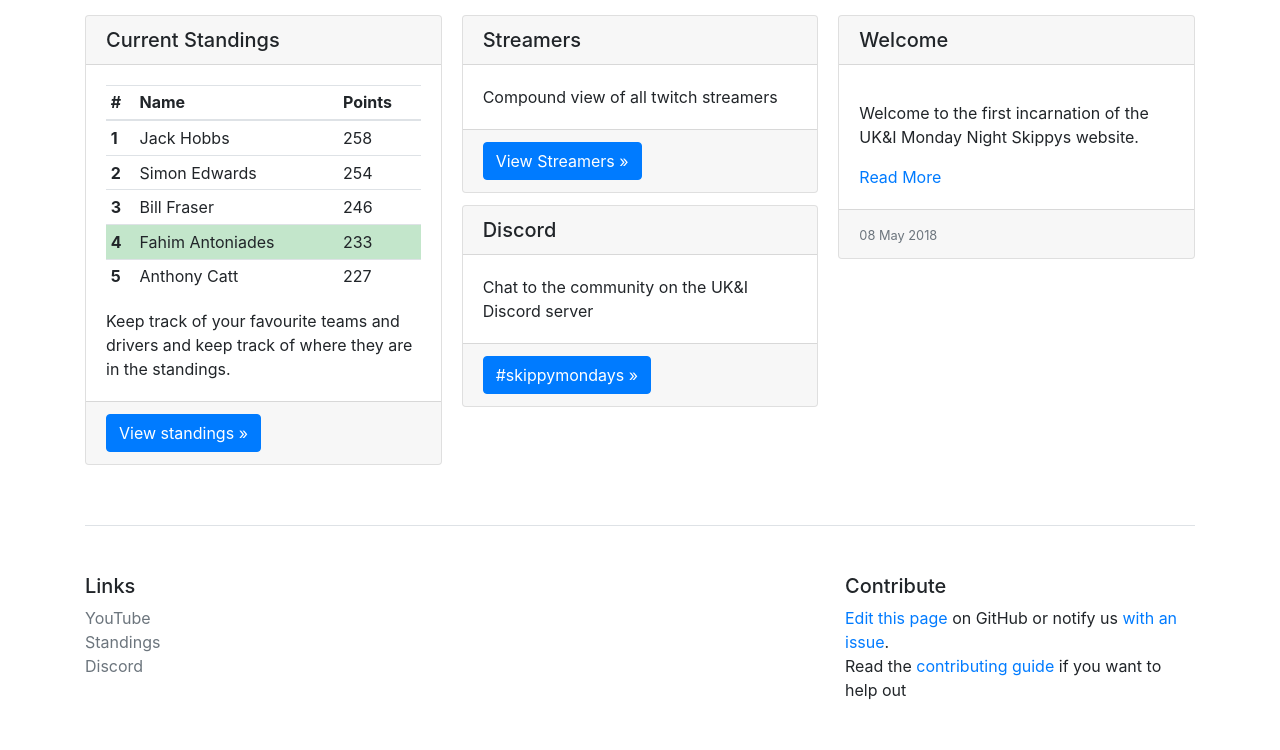
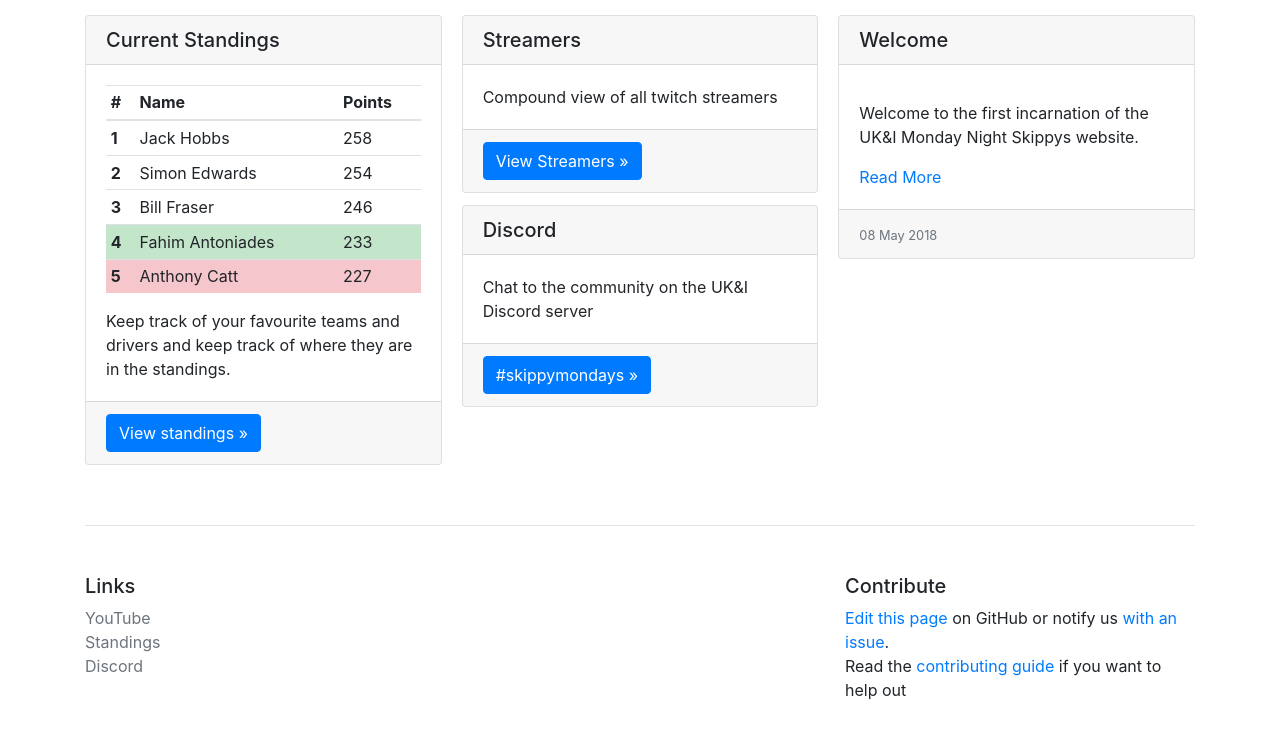
Before and after one commit to mondaynightskippys/mondaynightskippys.github.io, a Jekyll site: the page built from index.html, in a window 1280 px wide. Shown: the part 852-1602 px from the top of the page. Built offline with Jekyll 4.4.1, drawn with Linux system fonts in a browser that asks for light colours.

Commit message:
Highlight red when driver has a negative position change

```diff
--- a/index.html
+++ b/index.html
@@ -32,7 +32,7 @@ layout: default
           {% for driver in site.data.standings limit:5 %}
           {% if driver[1].change > 0 %}
             {% assign class = 'table-success' %}
-          {% elsif driver[1].change > 0 == 'anonymous' %}
+          {% elsif driver[1].change < 0 %}
             {% assign class = 'table-danger' %}
           {% else %}
             {% assign class = '' %}
```
